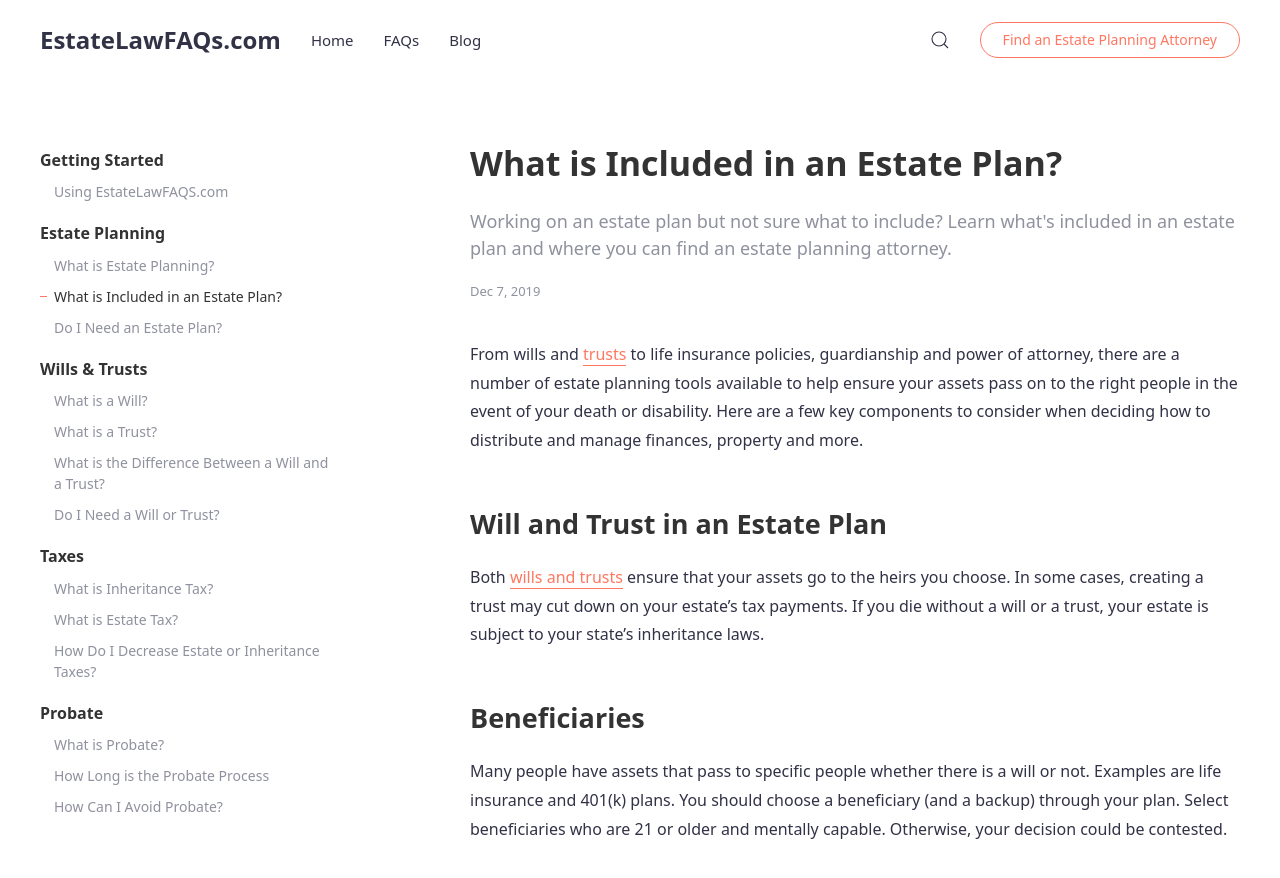
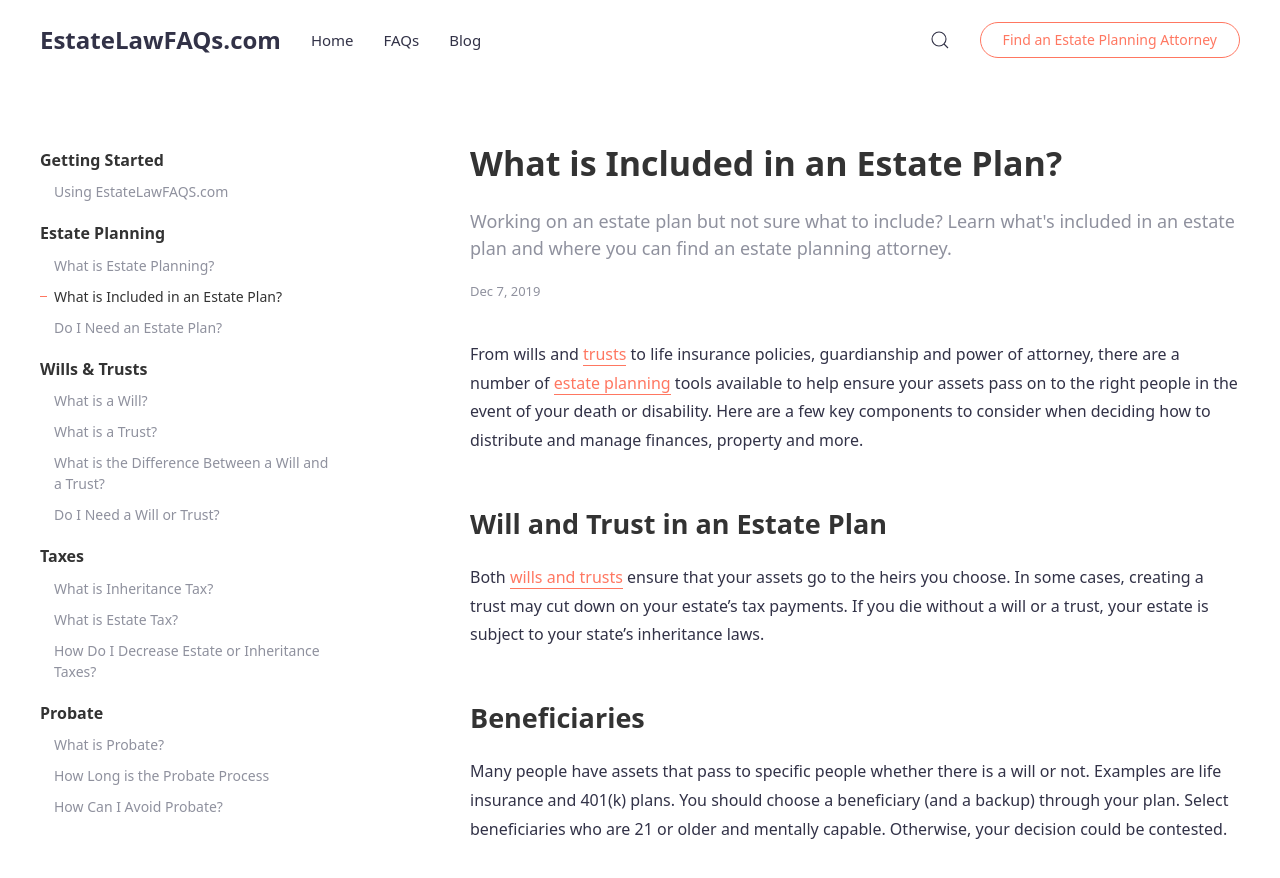
Before and after one commit to zac-heisey/docs-jekyll-theme, a Jekyll site: the page built from _docs/what-is-included-in-an-estate-plan.md, in a window 1280 px wide and 900 px high. Shown: the top 878 px of the window. Built offline with Jekyll 4.4.1, drawn with Linux system fonts in a browser that asks for light colours; part of the change alters nothing that is shown.

```diff
--- a/_docs/what-is-included-in-an-estate-plan.md
+++ b/_docs/what-is-included-in-an-estate-plan.md
@@ -7,7 +7,7 @@ tags:
 author: evan
 
 ---
-From wills and [trusts](/docs/what-is-a-trust/) to life insurance policies, guardianship and power of attorney, there are a number of estate planning tools available to help ensure your assets pass on to the right people in the event of your death or disability. Here are a few key components to consider when deciding how to distribute and manage finances, property and more.
+From wills and [trusts](/docs/what-is-a-trust/) to life insurance policies, guardianship and power of attorney, there are a number of [estate planning](/docs/what-is-estate-planning/) tools available to help ensure your assets pass on to the right people in the event of your death or disability. Here are a few key components to consider when deciding how to distribute and manage finances, property and more.
 
 ## Will and Trust in an Estate Plan
 
```
